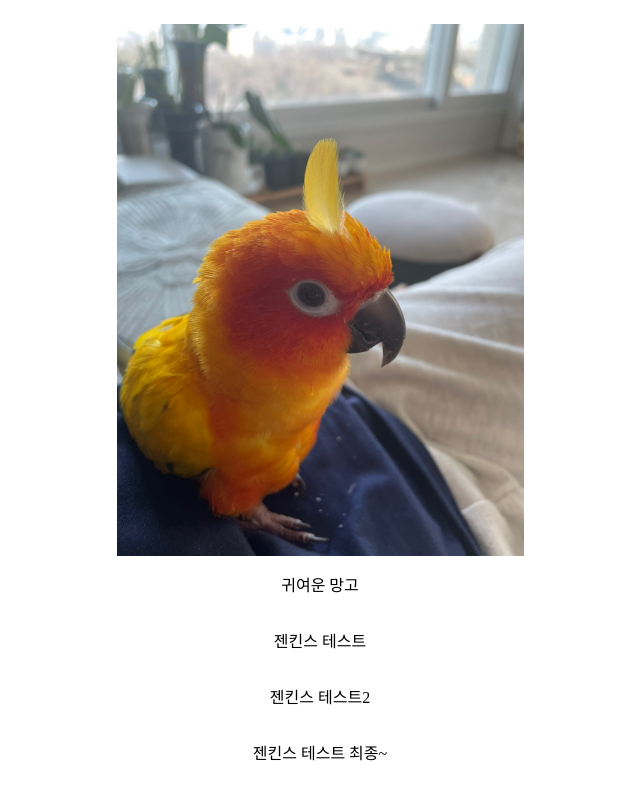
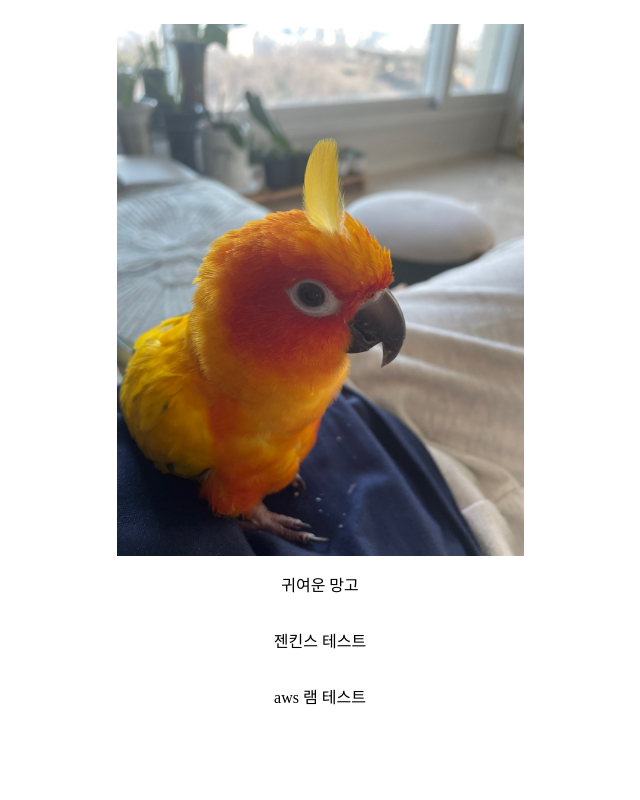
Before and after one commit to CJH0120/sideProject-I, a Next.js app: page / in a window 1280 px wide. Shown: the top 800 px of the page, without its empty margins (320-960 px from the left). Built offline with nearby package versions, Linux system fonts and the light colour scheme.

Commit message:
램 테스트트

```diff
--- a/src/pages/index.tsx
+++ b/src/pages/index.tsx
@@ -1,8 +1,8 @@
-import Head from "next/head";
-import Image from "next/image";
-import styles from "@/styles/Home.module.scss";
-import mango from "../../public/image/mango.jpg";
-import classNames from "classnames";
+import Head from 'next/head';
+import Image from 'next/image';
+import styles from '@/styles/Home.module.scss';
+import mango from '../../public/image/mango.jpg';
+import classNames from 'classnames';
 
 export default function Home() {
 	const cx = classNames.bind(styles);
@@ -20,8 +20,7 @@ export default function Home() {
 				</div>
 				<p>귀여운 망고</p>
 				<p>젠킨스 테스트</p>
-        <p>젠킨스 테스트2</p>
-        <p>젠킨스 테스트 최종~</p>
+				<p>aws 램 테스트</p>
 			</main>
 		</>
 	);
```
Lines whose indentation alone changed are shown as unchanged.
